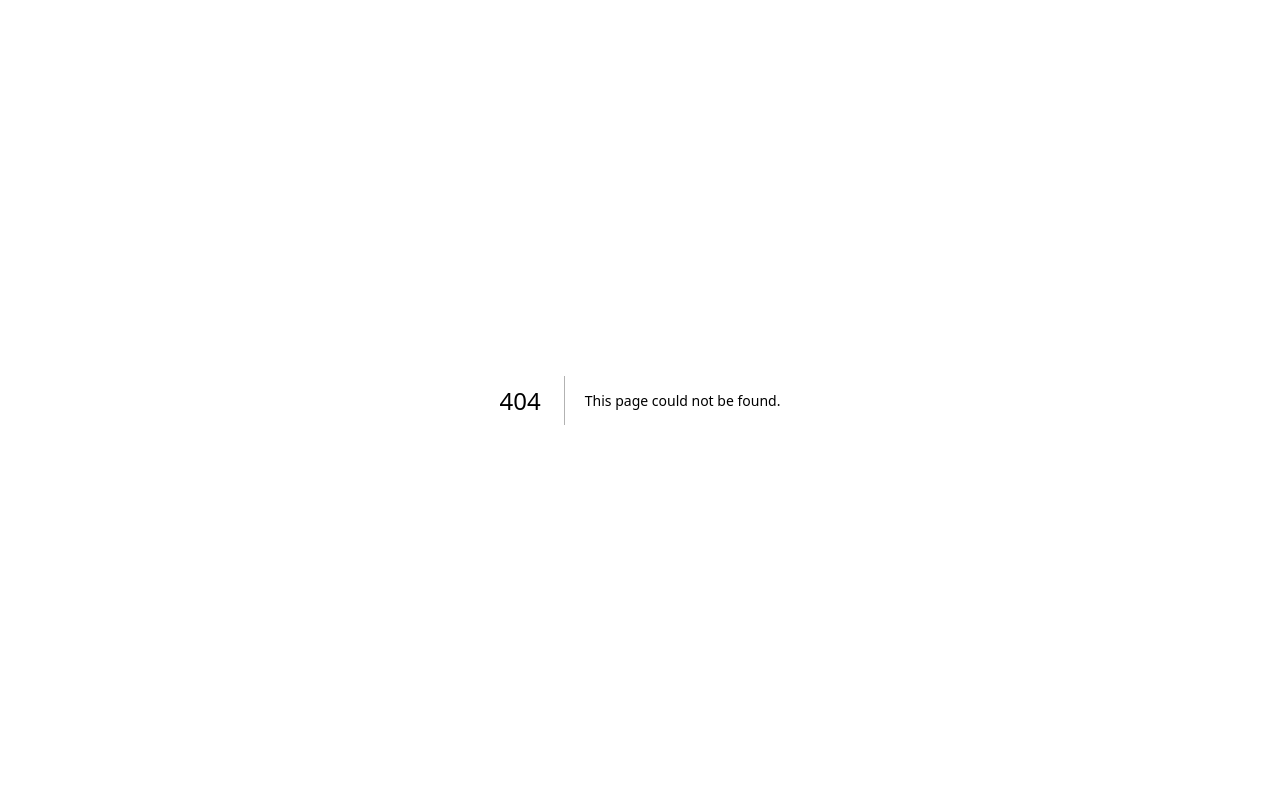
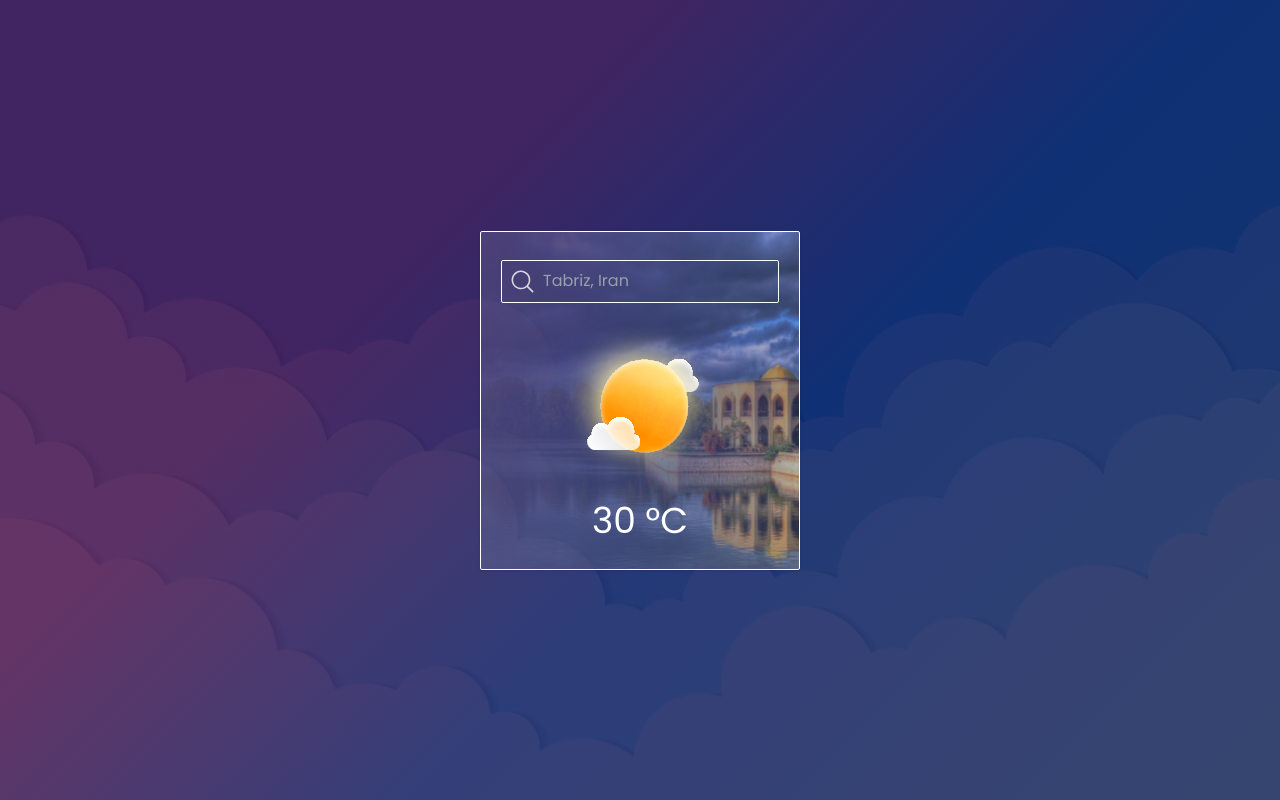
Before and after one commit to ShivaEslami97/nextjs-weather-app, a Next.js app: page /weather in a window 1280 px wide. Before the commit this address had no page. Built offline with nearby package versions, Linux system fonts and the light colour scheme.

Commit message:
feat: Add weather page

```diff
--- /dev/null
+++ b/pages/weather.tsx
@@ -0,0 +1,25 @@
+import Layout from "@/components/Layout";
+import Image from "next/image";
+import searchIcon from "@/public/search_magnifier_mobile ui_zoom_icon.svg";
+import elgoli from "@/public/elgoli.svg";
+import weatherImage from "@/public/weather.svg";
+import InputContainer from "@/components/InputContainer";
+
+const Weather = () => {
+  return (
+    <Layout title="weather App" className="w-1/4">
+      <InputContainer
+        className="w-full"
+        type="text"
+        placeholder="Tabriz, Iran"
+        iconAlt="search icon"
+        iconsrc={searchIcon}
+      />
+      <Image src={weatherImage} alt="weather image" width={150} height={150} />
+      <h2 className="weather__temp">30 °C</h2>
+      <Image src={elgoli} alt="" className="weather__bg" />
+    </Layout>
+  );
+};
+
+export default Weather;
```
Also changed, not shown: public/elgoli.svg (added), public/weather.png (added).
